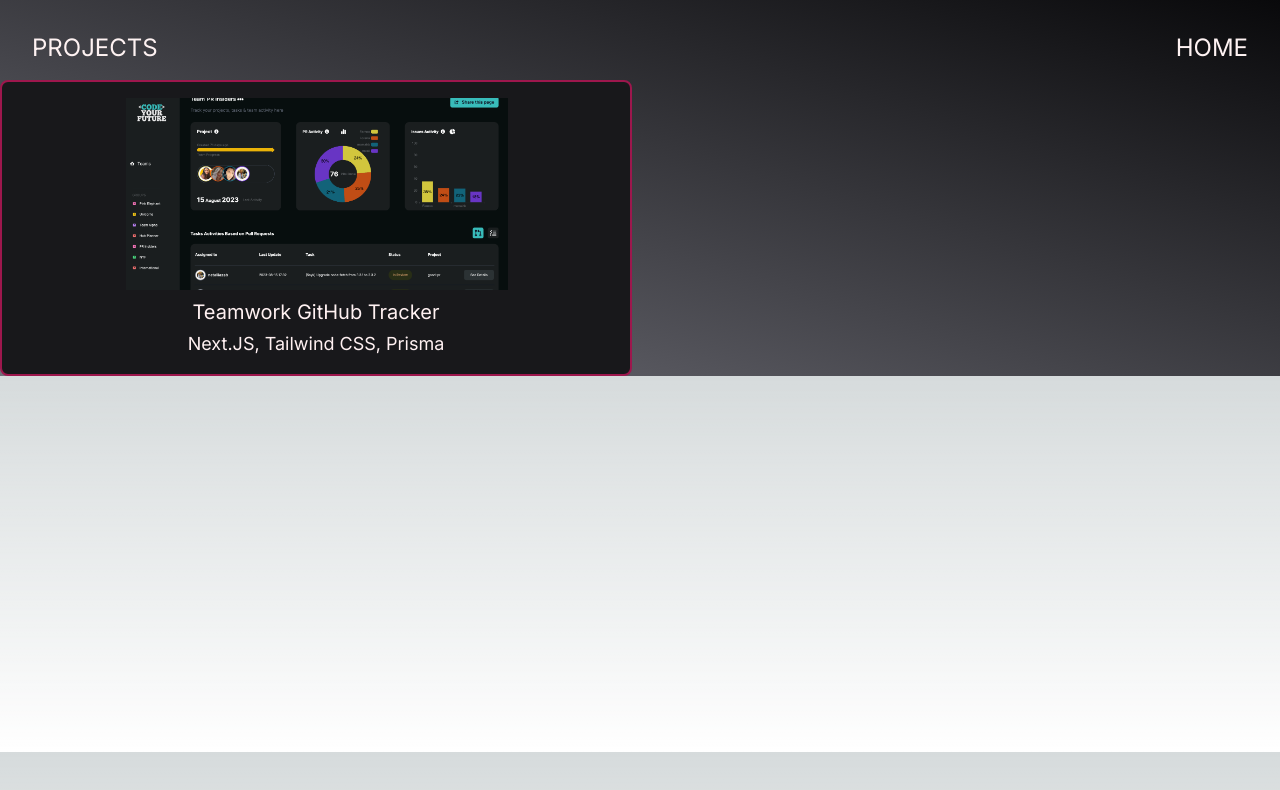
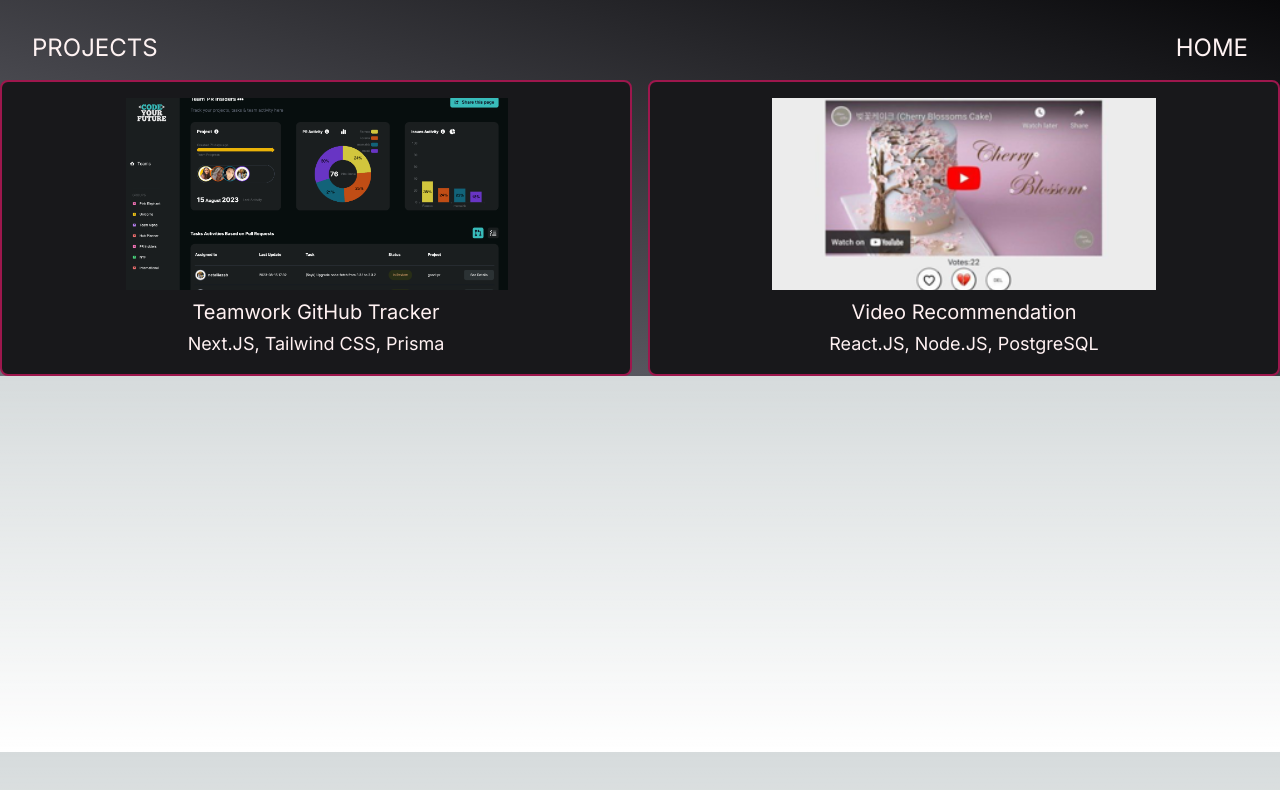
Before and after one commit to Farnooshmo/portfolio, a Next.js app: page /projects in a window 1280 px wide. Shown: the top 790 px of the page. Built offline with nearby package versions, Linux system fonts and the light colour scheme.

Commit message:
Add second project

```diff
--- a/app/projects/page.js
+++ b/app/projects/page.js
@@ -31,7 +31,7 @@ export default function Projects() {
           </h2>
         </div>
 
-        {/* <div className="flex flex-col items-center bg-zinc-900 border-pink-800 border-2 rounded-lg p-4">
+        <div className="flex flex-col items-center bg-zinc-900 border-pink-800 border-2 rounded-lg p-4">
           <Link href="https://final-project-assessment.netlify.app/">
             <div className="w-96 h-48 relative">
               <Image
@@ -47,7 +47,7 @@ export default function Projects() {
           <h2 className="mt-1 text-lg text-rose-50">
             React.JS, Node.JS, PostgreSQL
           </h2>
-        </div> */}
+        </div>
 
         {/* <div className="flex flex-col items-center bg-zinc-900 border-pink-800 border-2 rounded-lg p-4">
           <Link href="https://teamwork-candycrush.netlify.app/">
```
